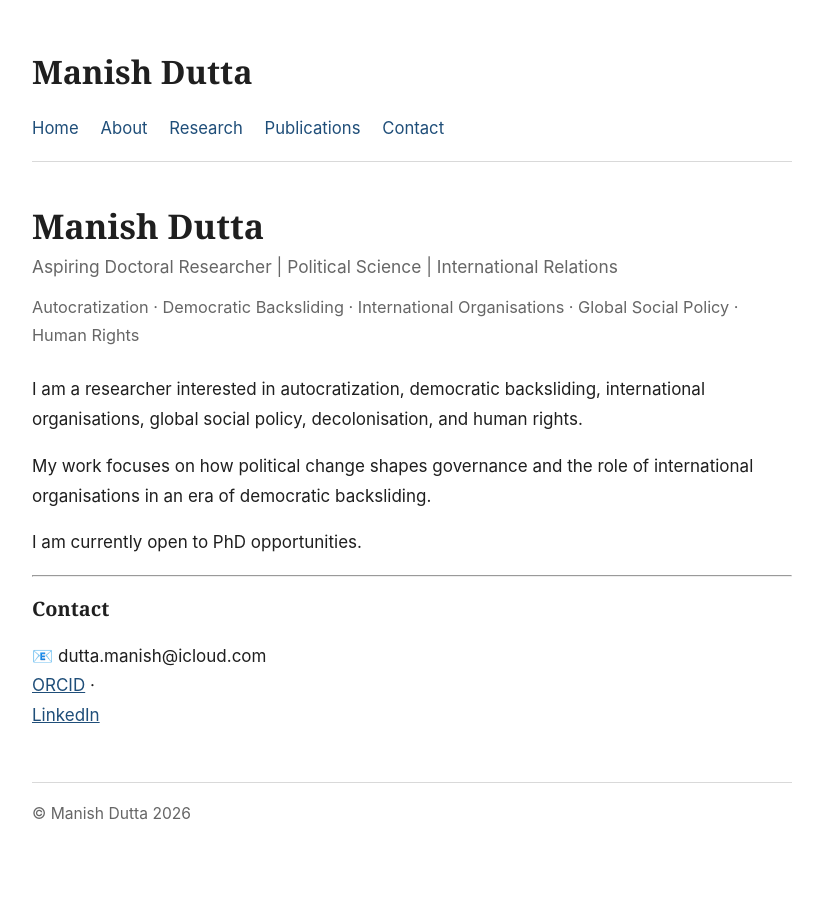
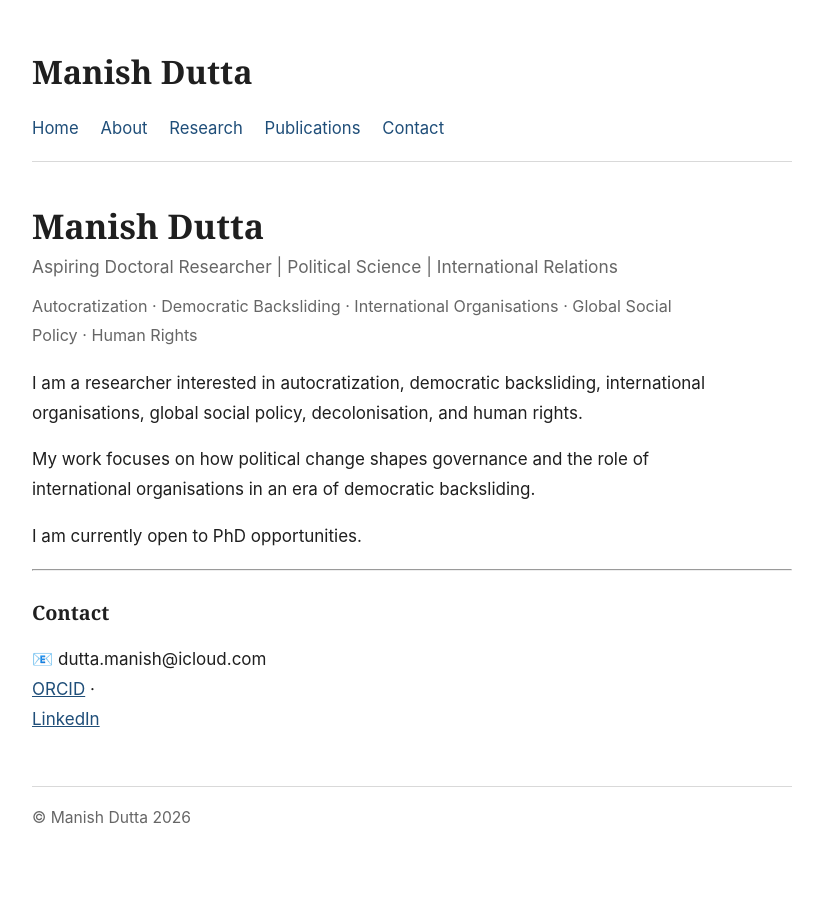
Before and after one commit to themanishdutta/themanishdutta, a Jekyll site: the page built from index.md, in a window 1280 px wide. Shown: the whole page, without its empty margins (228-1051 px from the left). Built offline with Jekyll 4.4.1, drawn with Linux system fonts in a browser that asks for light colours.

Commit message:
Update style.css

```diff
--- a/assets/css/style.css
+++ b/assets/css/style.css
@@ -113,3 +113,36 @@
   color: var(--muted);
   font-size: 0.92rem;
 }
+.site-footer {
+  margin-top: 3rem;
+  padding-top: 1rem;
+  border-top: 1px solid var(--line);
+  color: var(--muted);
+  font-size: 0.92rem;
+}
+
+main {
+  margin-top: 20px;
+}
+
+p {
+  max-width: 680px;
+}
+
+.keywords {
+  margin-bottom: 20px;
+  color: #666;
+  font-size: 0.95rem;
+}
+
+.subtitle {
+  margin-bottom: 10px;
+}
+
+h1 {
+  margin-bottom: 5px;
+}
+
+h2, h3 {
+  margin-top: 30px;
+}
```
